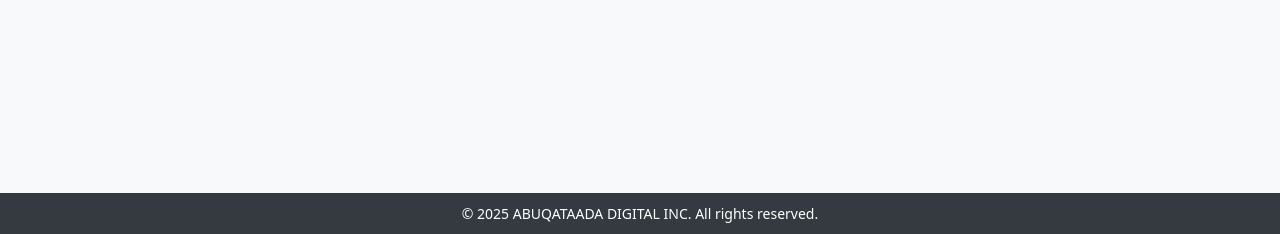
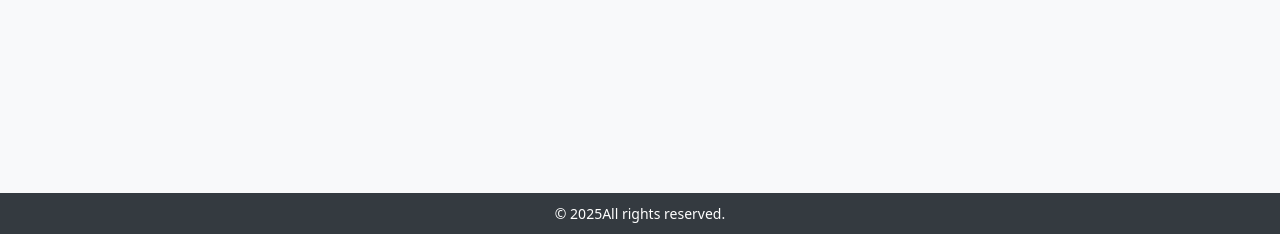
Before and after one commit to Abuqataada/excelgenerator, a Flask app: page / in a window 1280 px wide. Shown: the part 884-1118 px from the top of the page. Run offline with Flask 3, Linux system fonts and the light colour scheme.

Commit message:
Removed the ABUQATAADA DIGITAL INC. from the footer

```diff
--- a/templates/index.html
+++ b/templates/index.html
@@ -148,7 +148,7 @@ D) Saturn
 
     <!-- Footer -->
     <footer>
-        &copy; <span id="year"></span> ABUQATAADA DIGITAL INC. All rights reserved.
+        &copy; <span id="year"></span>All rights reserved.
     </footer>
 
     <script>
```
